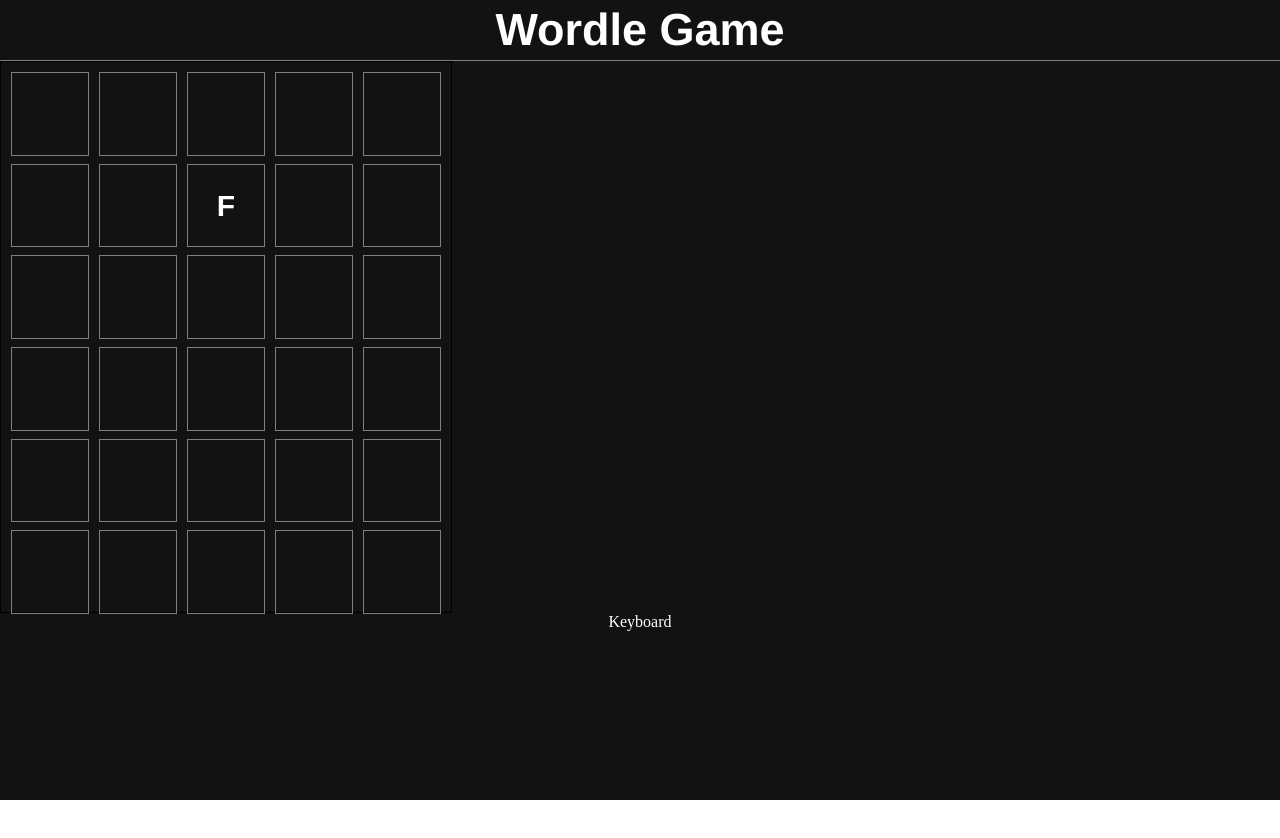
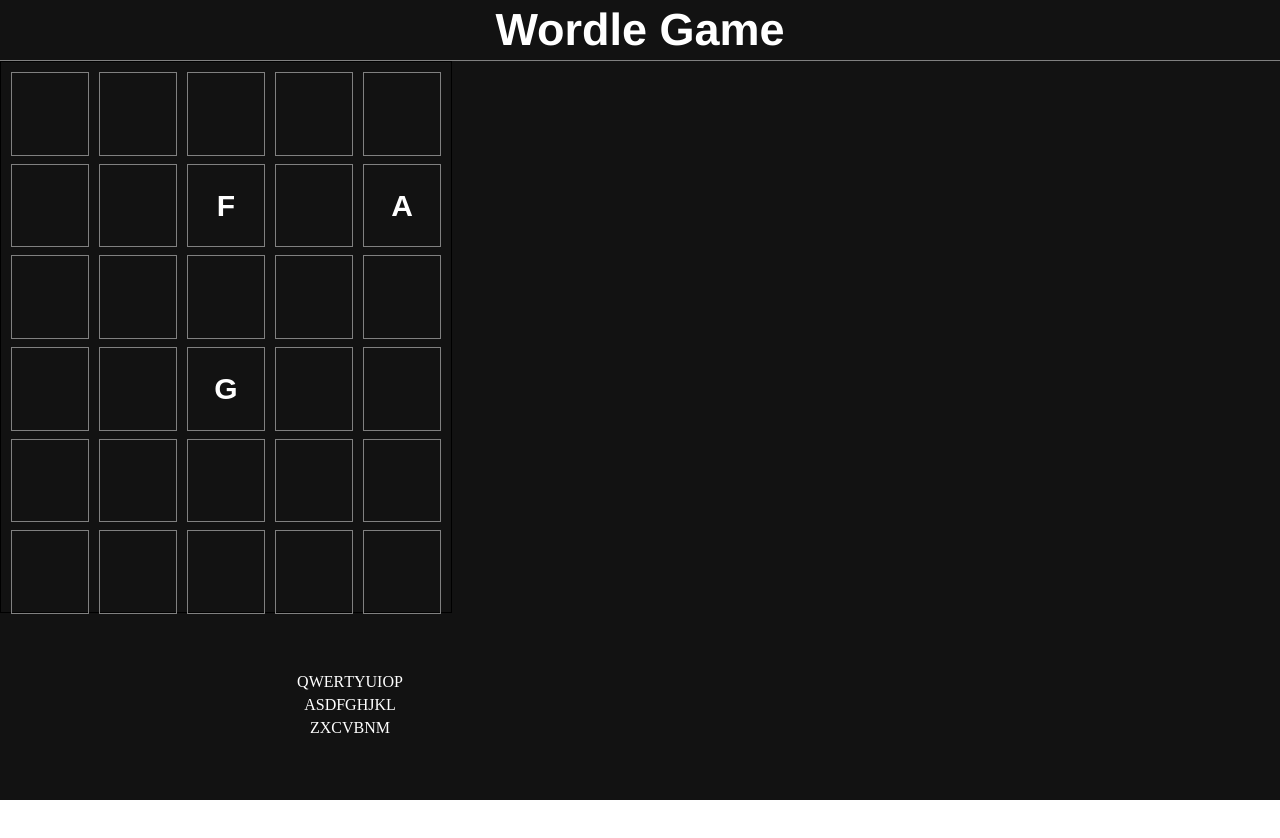
Before and after one commit to FilipiMachado/wordle-reactjs, a React (Vite) app: page / in a window 1280 px wide. Shown: the top 838 px of the page. Before the commit the page ends 800 px from the top, so only its background shows below. Built offline with nearby package versions, Linux system fonts and the light colour scheme.

Commit message:
structuring keyboard

```diff
--- a/src/Words.js
+++ b/src/Words.js
@@ -1,8 +1,8 @@
 export const boardDefault = [
   ["", "", "", "", ""],
-  ["", "", "F", "", ""],
+  ["", "", "F", "", "A"],
   ["", "", "", "", ""],
-  ["", "", "", "", ""],
+  ["", "", "G", "", ""],
   ["", "", "", "", ""],
   ["", "", "", "", ""],
 ]
--- a/src/components/Keyboard.jsx
+++ b/src/components/Keyboard.jsx
@@ -1,9 +1,23 @@
 import React from 'react'
 
 function Keyboard() {
+  const keys1 = ['Q', 'W', 'E', 'R', 'T', 'Y', 'U', 'I', 'O', 'P'];
+  const keys2 = ['A', 'S', 'D', 'F', 'G', 'H', 'J', 'K', 'L'];
+  const keys3 = ['Z', 'X', 'C', 'V', 'B', 'N', 'M'];
+
   return (
-    <div>Keyboard</div>
+    <div className="keyboard">
+      <div className="line1">{keys1.map((key) => {
+        return <div> {key} </div>
+      })}</div>
+      <div className="line2">{keys2.map((key) => {
+        return <div> {key} </div>
+      })}</div>
+      <div className="line3">{keys3.map((key) => {
+        return <div> {key} </div>
+      })}</div>
+    </div>
   )
 }
 
-export default Keyboard
+export default Keyboard;
```
